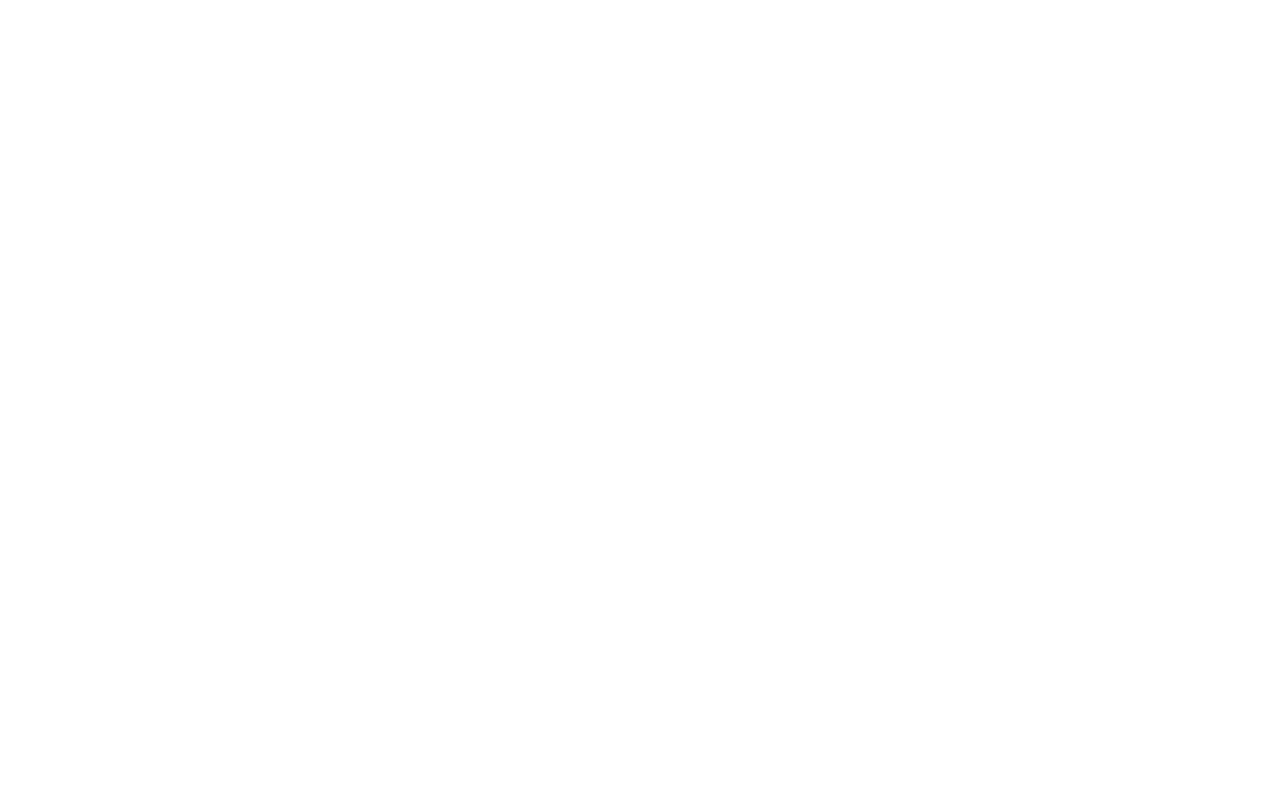
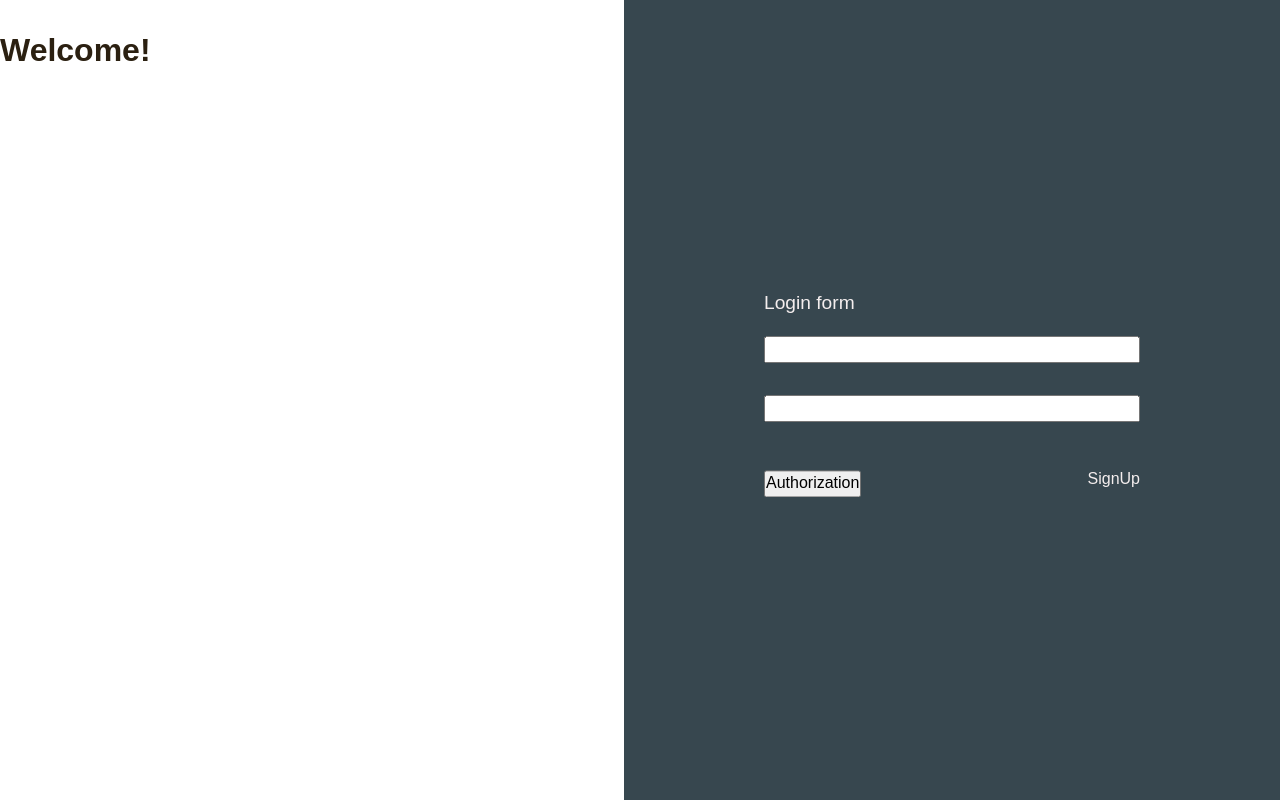
Before and after one commit to YauheniMel/Task4, a React (Create React App) app: page / in a window 1280 px wide. Built offline with nearby package versions, Linux system fonts and the light colour scheme.

Commit message:
feat: Create login page

```diff
--- a/package.json
+++ b/package.json
@@ -7,7 +7,6 @@
     "@testing-library/react": "^13.3.0",
     "@testing-library/user-event": "^13.5.0",
     "@types/jest": "^27.5.1",
-    "@types/node": "^16.11.36",
     "@types/react": "^18.0.9",
     "@types/react-dom": "^18.0.5",
     "react": "^18.1.0",
@@ -27,6 +26,7 @@
     "eslint-plugin-react-hooks": "^4.5.0",
     "husky": "^8.0.1",
     "prettier": "2.6.2",
+    "sass": "^1.52.1",
     "stylelint": "^14.8.5",
     "stylelint-config-recess-order": "^3.0.0",
     "stylelint-config-standard": "^25.0.0",
--- a/src/App.tsx
+++ b/src/App.tsx
@@ -1,7 +1,12 @@
 import React from 'react';
+import LoginPage from './pages/LoginPage/LoginPage';
 
 function App() {
-  return <div className="App" />;
+  return (
+    <div className="App">
+      <LoginPage />
+    </div>
+  );
 }
 
 export default App;
--- /dev/null
+++ b/src/index.scss
@@ -0,0 +1,27 @@
+@import "./styles/normalize";
+@import "./styles/variables";
+
+html {
+  font-size: 16px;
+}
+
+html,
+body,
+#root,
+.App {
+  height: 100%;
+}
+
+body {
+  font-family: Arial, Helvetica, sans-serif;
+}
+
+.container {
+  max-width: 1440px;
+  margin: 0 auto;
+}
+
+input,
+button {
+  height: 1.7rem;
+}
--- a/src/index.tsx
+++ b/src/index.tsx
@@ -1,5 +1,6 @@
 import React from 'react';
 import ReactDOM from 'react-dom/client';
+import './index.scss';
 import App from './App';
 
 const root = ReactDOM.createRoot(
--- /dev/null
+++ b/src/pages/LoginPage/LoginPage.module.scss
@@ -0,0 +1,60 @@
+@import "../../styles/variables";
+
+.container {
+  display: flex;
+  justify-content: space-between;
+  height: inherit;
+}
+
+.wrapper {
+  flex: 1;
+
+  h2 {
+    padding-top: 2rem;
+    font-size: 2rem;
+    color: $text_primary-color-light;
+  }
+}
+
+.form {
+  flex: 1;
+  padding: 1rem;
+  background-color: $primary-color-light;
+
+  fieldset {
+    position: relative;
+    top: 50%;
+    max-width: 400px;
+    margin: 0 auto;
+    border: none;
+    transform: translateY(-50%);
+  }
+
+  legend {
+    font-size: 1.2rem;
+    color: $white;
+  }
+
+  input {
+    width: 100%;
+    margin: 1rem 0;
+
+    &:focus {
+      outline: none;
+    }
+  }
+
+  .action {
+    display: flex;
+    justify-content: space-between;
+    margin-top: 2rem;
+
+    .link {
+      color: $white;
+
+      &:hover {
+        background-color: $light-color-light;
+      }
+    }
+  }
+}
--- /dev/null
+++ b/src/pages/LoginPage/LoginPage.tsx
@@ -0,0 +1,29 @@
+import React, { FC } from 'react';
+import styles from './LoginPage.module.scss';
+
+const LoginPage: FC = function () {
+  return (
+    <div className={`${styles.container} container`}>
+      <div className={styles.wrapper}>
+        <h2>Welcome!</h2>
+      </div>
+      <form action="" className={styles.form}>
+        <fieldset>
+          <legend>Login form</legend>
+          <input className={styles.login} type="text" required />
+          <input className={styles.password} type="password" required />
+          <div className={styles.action}>
+            <button className={styles.button_submit} type="submit">
+              Authorization
+            </button>
+            <a href="/signup" className={styles.link}>
+              SignUp
+            </a>
+          </div>
+        </fieldset>
+      </form>
+    </div>
+  );
+};
+
+export default LoginPage;
--- /dev/null
+++ b/src/react-app-env.d.ts
@@ -0,0 +1 @@
+/// <reference types="react-scripts" />
```
Also changed, not shown: 1 other file (tests, documents, lock files or other folders).
